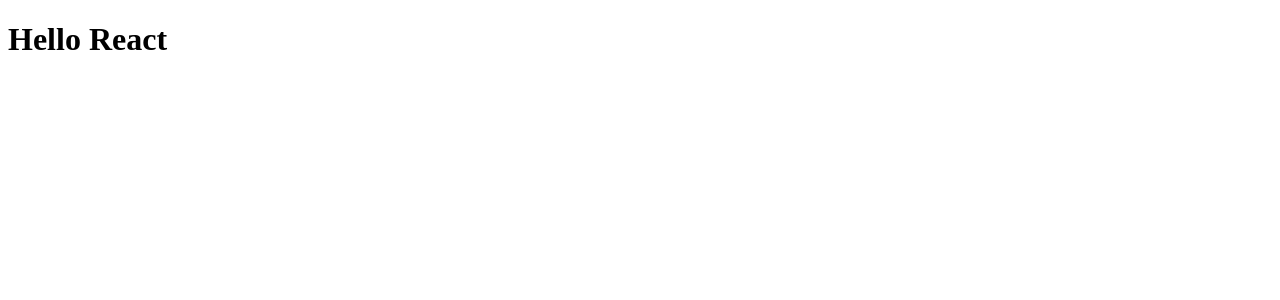
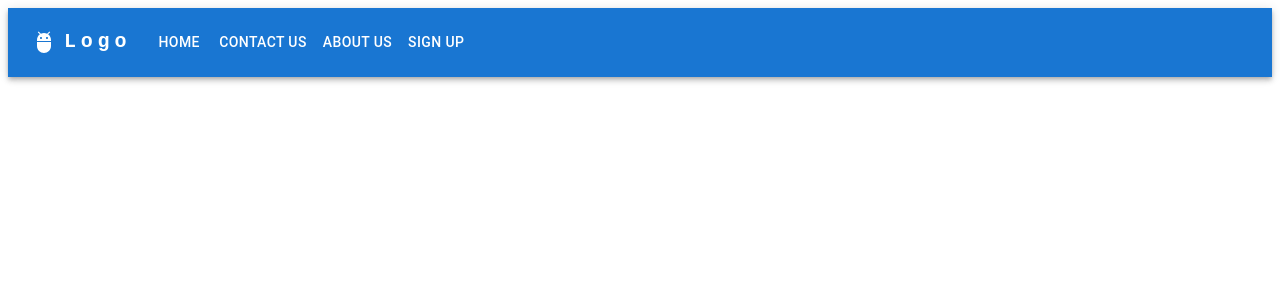
Before and after one commit to azheem-rahman/geco-assignment-w4d3-dailytask, a React app: page / in a window 1280 px wide. Shown: the top 300 px of the page. Built offline with nearby package versions, Linux system fonts and the light colour scheme.

Commit message:
created Navbar About Contact Home SignUp components

```diff
--- a/src/App.js
+++ b/src/App.js
@@ -1,10 +1,16 @@
 import React from "react";
+import { BrowserRouter, Route, Routes } from "react-router-dom";
+import Navbar from "./Navbar/Navbar";
 
 const App = () => {
   return (
-    <div>
-      <h1>Hello React</h1>
-    </div>
+    <React.Fragment>
+      <BrowserRouter>
+        <Navbar />
+
+        <Routes></Routes>
+      </BrowserRouter>
+    </React.Fragment>
   );
 };
 
--- /dev/null
+++ b/src/Navbar/Navbar.js
@@ -0,0 +1,124 @@
+import React from "react";
+import { useState } from "react";
+
+import AppBar from "@mui/material/AppBar";
+import Box from "@mui/material/Box";
+import Toolbar from "@mui/material/Toolbar";
+import IconButton from "@mui/material/IconButton";
+import Typography from "@mui/material/Typography";
+import Menu from "@mui/material/Menu";
+import MenuIcon from "@mui/icons-material/Menu";
+import Container from "@mui/material/Container";
+import Avatar from "@mui/material/Avatar";
+import Button from "@mui/material/Button";
+import Tooltip from "@mui/material/Tooltip";
+import MenuItem from "@mui/material/MenuItem";
+import AdbIcon from "@mui/icons-material/Adb";
+
+const Navbar = () => {
+  const pages = ["Home", "Contact Us", "About Us", "Sign Up"];
+  const settings = [];
+
+  const [anchorElNav, setAnchorElNav] = useState(null);
+
+  const handleOpenNavMenu = (event) => {
+    setAnchorElNav(event.currentTarget);
+  };
+  const handleCloseNavMenu = (event) => {
+    setAnchorElNav(null);
+  };
+
+  return (
+    <AppBar position="static">
+      <Container maxWidth="xl">
+        <Toolbar disableGutters>
+          {/* Logo Icon and Logo Text full size screen*/}
+          <AdbIcon sx={{ display: { xs: "none", md: "flex" }, mr: 1 }} />
+          <Typography
+            variant="h6"
+            noWrap
+            component="a"
+            href="/"
+            sx={{
+              mr: 2,
+              display: { xs: "none", md: "flex" },
+              fontFamily: "monospace",
+              fontWeight: 700,
+              letterSpacing: ".3rem",
+              color: "inherit",
+              textDecoration: "none",
+            }}
+          >
+            Logo
+          </Typography>
+
+          {/* Hamburger Icon on small sized screen */}
+          <Box sx={{ flexGrow: 1, display: { xs: "flex", md: "none" } }}>
+            <IconButton
+              size="large"
+              aria-label="account of current user"
+              aria-controls="menu-appbar"
+              aria-haspopup="true"
+              onClick={handleOpenNavMenu}
+              color="inherit"
+            >
+              <MenuIcon />
+            </IconButton>
+            {/* Menu on small sized screen */}
+            <Menu
+              id="menu-appbar"
+              anchorEl={anchorElNav}
+              anchorOrigin={{ vertical: "bottom", horizontal: "left" }}
+              keepMounted
+              transformOrigin={{ vertical: "top", horizontal: "left" }}
+              open={Boolean(anchorElNav)}
+              onClose={handleCloseNavMenu}
+              sx={{ display: { xs: "block", md: "none" } }}
+            >
+              {pages.map((page) => (
+                <MenuItem key={page} onClick={handleCloseNavMenu}>
+                  <Typography textAlign="center">{page}</Typography>
+                </MenuItem>
+              ))}
+            </Menu>
+          </Box>
+
+          {/* Icon and Logo Text on small sized screen */}
+          <AdbIcon sx={{ display: { xs: "flex", md: "none" }, mr: 1 }} />
+          <Typography
+            variant="h5"
+            noWrap
+            component="a"
+            href="/"
+            sx={{
+              mr: 2,
+              display: { xs: "flex", md: "none" },
+              flexGrow: 1,
+              fontFamily: "monospace",
+              fontWeight: 700,
+              letterSpacing: ".3rem",
+              color: "inherit",
+              textDecoration: "none",
+            }}
+          >
+            Logo
+          </Typography>
+          {/* Menu on small sized screen */}
+          <Box sx={{ flexGrow: 1, display: { xs: "none", md: "flex" } }}>
+            {pages.map((page) => (
+              <Button
+                key={page}
+                onClick={handleCloseNavMenu}
+                sx={{ my: 2, color: "white", display: "block" }}
+              >
+                {page}
+              </Button>
+            ))}
+          </Box>
+        </Toolbar>
+      </Container>
+    </AppBar>
+  );
+};
+
+export default Navbar;
--- a/webpack.config.js
+++ b/webpack.config.js
@@ -7,6 +7,7 @@
   },
   devServer: {
     port: 3000,
+    historyApiFallback: true,
   },
   module: {
     rules: [
```
Also changed, not shown: src/About/About.js (added, +7 -0 lines), src/Contact/Contact.js (added, +7 -0 lines), src/Home/Home.js (added, +7 -0 lines), src/SignUp/SignUp.js (added, +7 -0 lines).
